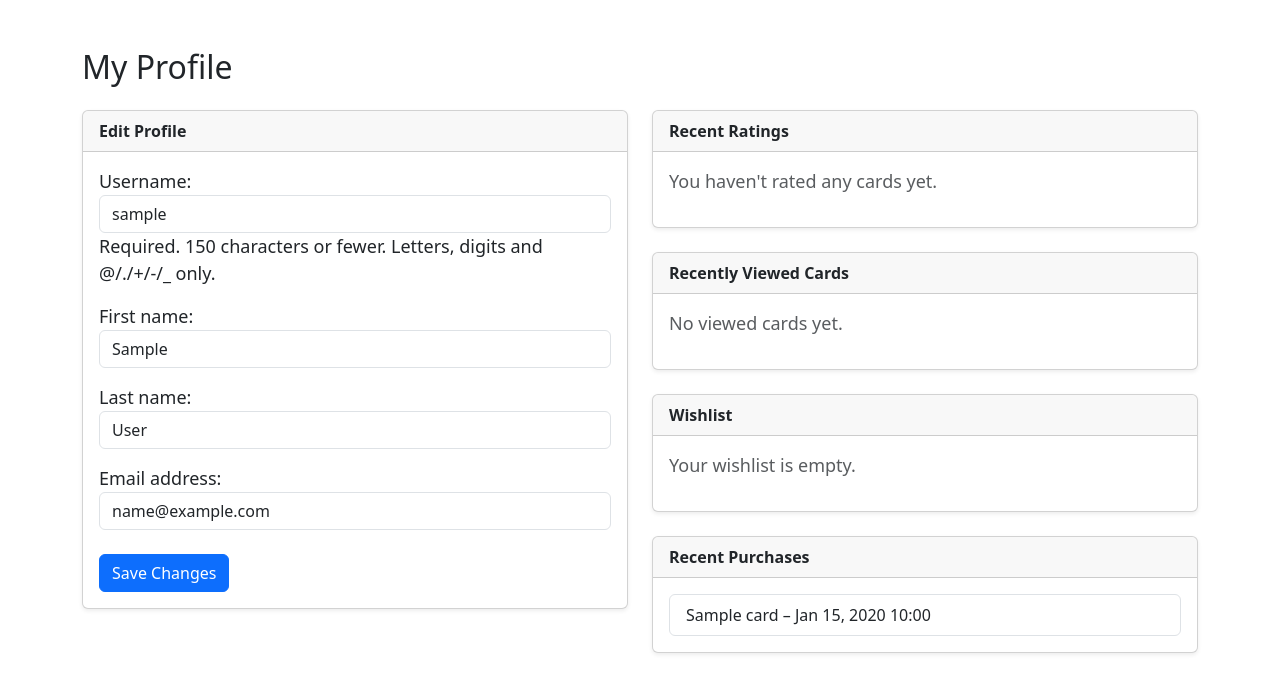
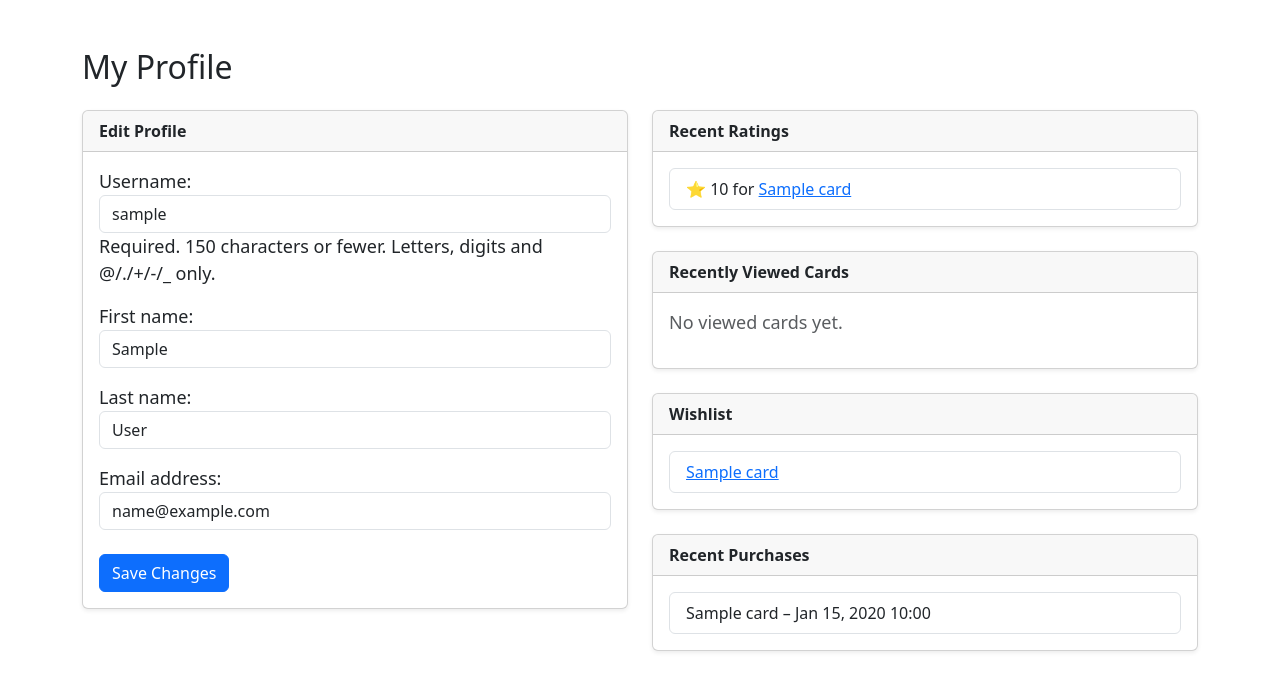
Before and after one commit to naxad/django-tcg-app, a Django app: page /profile/ in a window 1280 px wide. Shown: the part 190-887 px from the top of the page. After the commit the page ends 842 px from the top, so only its background shows below. Run offline with Django 5.2, Linux system fonts and the light colour scheme; a user stored in the database is signed in; tables that the repository leaves empty hold one stand-in row (values such as "Sample post").

Commit message:
Created wishlist system; now a heart show sup on the product and the user profile dashboard shows wishlisted items

```diff
--- a/shop/models.py
+++ b/shop/models.py
@@ -40,3 +40,16 @@ class Purchase(models.Model):
 
     def __str__(self):
         return f"{self.user.username} bought {self.card.name}"
+
+
+
+
+class WishlistItem(models.Model):
+    user = models.ForeignKey(User, on_delete=models.CASCADE)
+    card = models.ForeignKey(Card, on_delete=models.CASCADE)
+
+    class Meta:
+        unique_together = ('user', 'card')  # Prevent duplicate wishlist entries
+
+    def __str__(self):
+        return f"{self.user.username} – {self.card.name}"
--- a/shop/templates/shop/profile.html
+++ b/shop/templates/shop/profile.html
@@ -33,9 +33,9 @@
           <strong>Recent Ratings</strong>
         </div>
         <div class="card-body">
-          {% if recent_ratings %}
+          {% if ratings %}
             <ul class="list-group">
-              {% for r in recent_ratings %}
+              {% for r in ratings %}
                 <li class="list-group-item">
                   ⭐ {{ r.score }} for <a href="{% url 'card_detail' r.card.id %}">{{ r.card.name }}</a>
                 </li>
@@ -76,7 +76,9 @@
           {% if wishlist %}
             <ul class="list-group">
               {% for card in wishlist %}
-                <li class="list-group-item">{{ card.name }}</li>
+                <li class="list-group-item">
+                  <a href="{% url 'card_detail' card.id %}">{{ card.name }}</a>
+                </li>
               {% endfor %}
             </ul>
           {% else %}
--- a/shop/urls.py
+++ b/shop/urls.py
@@ -16,6 +16,8 @@ urlpatterns = [
 
     path('remove-from-cart/<int:card_id>/', views.remove_from_cart, name='remove_from_cart'),
     path('cart/update/<int:card_id>/', views.update_cart_quantity, name='update_cart_quantity'),
+    path('wishlist/add/<int:card_id>/', views.add_to_wishlist, name='add_to_wishlist'),
+    path('wishlist/remove/<int:card_id>/', views.remove_from_wishlist, name='remove_from_wishlist'),
 
 
     # Combined profile + dashboard view
--- a/shop/views.py
+++ b/shop/views.py
@@ -5,6 +5,7 @@ from django.contrib.auth.decorators import login_required
 from django.shortcuts import render, redirect
 from django.http import JsonResponse
 from .forms import UserUpdateForm
+
 from django.contrib.auth.forms import UserChangeForm
 from django.contrib.auth import update_session_auth_hash
 
@@ -18,7 +19,7 @@ from django.contrib import messages
 
 from django.shortcuts import render
 from .models import Card
-
+from .models import WishlistItem
 
 def home(request):
     return render(request, 'shop/home.html')
@@ -111,6 +112,11 @@ def browse(request):
 
 def card_detail(request, card_id):
     card = get_object_or_404(Card, id=card_id)
+    is_in_wishlist = False
+
+    # Check if the card is in the user's wishlist
+    if request.user.is_authenticated:
+        is_in_wishlist = WishlistItem.objects.filter(user=request.user, card=card).exists()
 
     # --- Track Recently Viewed Cards ---
     recently_viewed = request.session.get('recently_viewed', [])
@@ -123,8 +129,10 @@ def card_detail(request, card_id):
     request.session['recently_viewed'] = recently_viewed[:5]
     # -----------------------------------
 
-    return render(request, 'shop/card_detail.html', {'card': card})
-
+    return render(request, 'shop/card_detail.html', {
+        'card': card,
+        'is_in_wishlist': is_in_wishlist
+    })
 
 def add_to_cart(request, card_id):
     card = get_object_or_404(Card, id=card_id)
@@ -158,32 +166,42 @@ def view_cart(request):
         'total_price': total_price,
     })
 
+
 @login_required
 def profile_view(request):
     user = request.user
     form = UserUpdateForm(instance=user)
 
+    # Handle profile update POST
     if request.method == 'POST':
         form = UserUpdateForm(request.POST, instance=user)
         if form.is_valid():
             form.save()
             return redirect('profile')
 
-    recent_ratings = Rating.objects.filter(user=user).select_related('card')[:5]
+    # Recent ratings (limit to 5)
+    recent_ratings = Rating.objects.filter(user=user).select_related('card').order_by('-id')[:5]
 
-    viewed_card_ids = request.session.get('viewed_cards', [])
+    # Recently viewed cards (from session)
+    viewed_card_ids = request.session.get('recently_viewed', [])
     viewed_cards = Card.objects.filter(id__in=viewed_card_ids)
 
-    wishlist = user.wishlist_cards.all() if hasattr(user, 'wishlist_cards') else []
-    purchases = Purchase.objects.filter(user=request.user).order_by('-purchased_at')[:5]
+    # Wishlist cards
+    wishlist_items = WishlistItem.objects.filter(user=user).select_related('card')
+    wishlist = [item.card for item in wishlist_items]
+
+    # Recent purchases (limit to 5)
+    purchases = Purchase.objects.filter(user=user).select_related('card').order_by('-purchased_at')[:5]
 
     return render(request, 'shop/profile.html', {
-    'form': form,
-    'ratings': recent_ratings,
-    'viewed_cards': viewed_cards,
-    'wishlist': wishlist,
-    'purchases': purchases
-})
+        'form': form,
+        'ratings': recent_ratings,
+        'viewed_cards': viewed_cards,
+        'wishlist': wishlist,
+        'purchases': purchases
+    })
+
+
 
 @login_required
 def edit_profile(request):
@@ -273,3 +291,15 @@ def update_cart_quantity(request, card_id):
 
         request.session['cart'] = cart
     return redirect('cart')
+
+
+@login_required
+def add_to_wishlist(request, card_id):
+    card = get_object_or_404(Card, id=card_id)
+    WishlistItem.objects.get_or_create(user=request.user, card=card)
+    return redirect('card_detail', card_id=card_id)
+
+@login_required
+def remove_from_wishlist(request, card_id):
+    WishlistItem.objects.filter(user=request.user, card_id=card_id).delete()
+    return redirect('profile')
```
Also changed, not shown: shop/templates/shop/card_detail.html (+16 -0 lines), shop/migrations/0005_wishlistitem.py (added).
